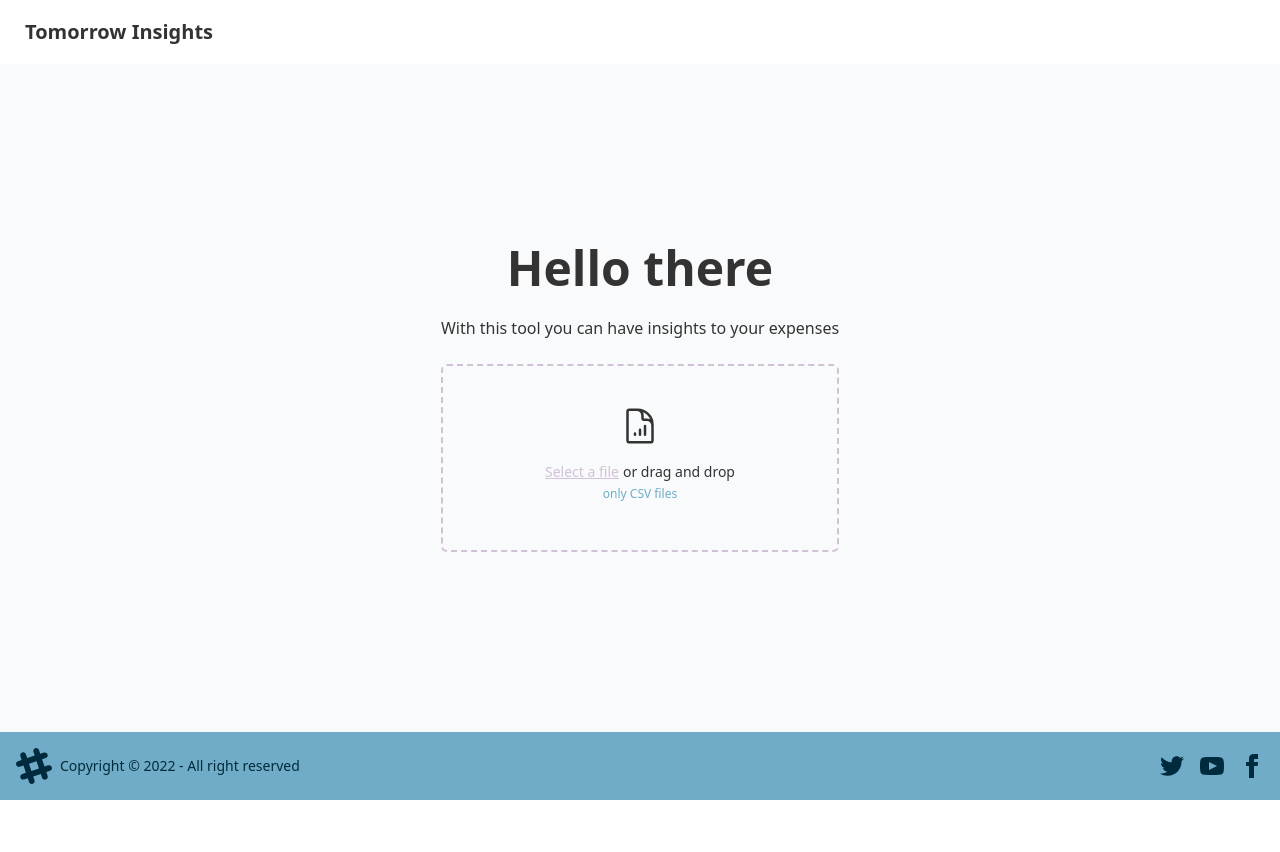
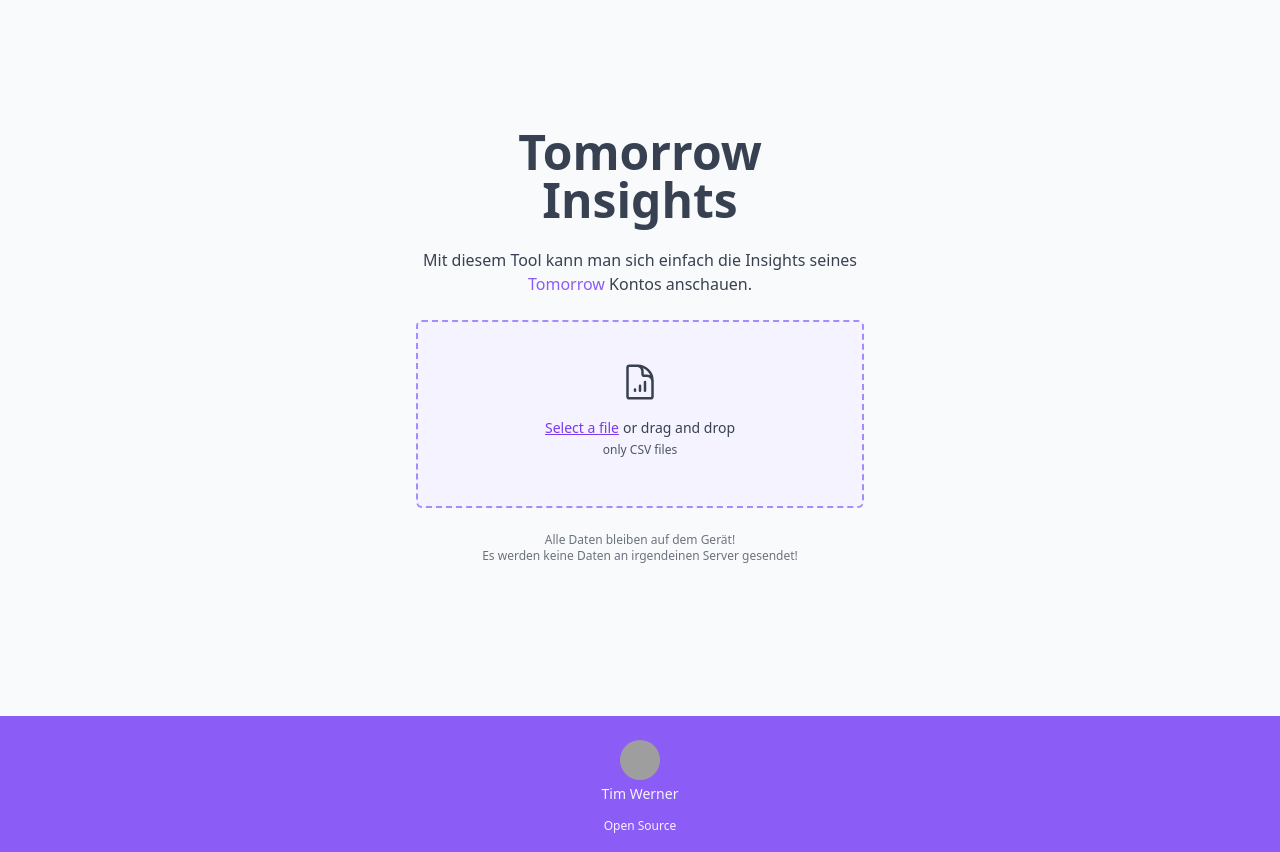
Before and after one commit to tmwrnr/tomorrow-insights, a Next.js app: page / in a window 1280 px wide. Before the commit the page ends 800 px from the top, so only its background shows below. Built offline with nearby package versions, Linux system fonts and the light colour scheme; grey boxes are pictures that could not be loaded.

Commit message:
Add startpage

```diff
--- a/components/file-fropzone.tsx
+++ b/components/FileDropzone.tsx
@@ -17,8 +17,8 @@
       {...getRootProps()}
       className={clsx(
         {
-          "border-primary-focus bg-primary": isDragActive,
-          "border-primary": !isDragActive,
+          "border-violet-400 bg-violet-200": isDragActive,
+          "border-violet-400 bg-violet-50": !isDragActive,
         },
         "flex justify-center rounded-md border-2 border-dashed px-6 pt-10 pb-12"
       )}
@@ -29,15 +29,15 @@
         <div className=" flex text-sm">
           <span
             className={clsx("link", {
-              "text-primary": !isDragActive,
-              "text-primary-content": isDragActive,
+              "text-violet-600": !isDragActive,
+              "text-violet-500": isDragActive,
             })}
           >
             Select a file
           </span>
           <p className="pl-1">or drag and drop</p>
         </div>
-        <p className="text-xs text-neutral">only CSV files</p>
+        <p className="text-xs text-gray-600">only CSV files</p>
       </div>
     </div>
   );
--- a/next.config.js
+++ b/next.config.js
@@ -2,6 +2,9 @@
 const nextConfig = {
   reactStrictMode: true,
   swcMinify: true,
+  images: {
+    domains: ["avatars.githubusercontent.com"],
+  },
 };
 
 module.exports = nextConfig;
--- a/pages/index.tsx
+++ b/pages/index.tsx
@@ -1,7 +1,8 @@
 import type { NextPage } from "next";
+import Image from "next/image";
 import { useCallback } from "react";
 
-import FileDropzone from "../components/file-fropzone";
+import FileDropzone from "../components/FileDropzone";
 import { csvToJson } from "../lib/csvToJson";
 import { Transaction } from "../types/tomorrow";
 
@@ -10,79 +11,64 @@
     const convertedFiles = await Promise.all(
       acceptedFiles.map(csvToJson<Transaction>)
     );
-    console.log({ convertedFiles });
+    // TODO validate schema
+    // TODO save in state
   }, []);
 
   return (
-    <div className="flex min-h-screen flex-col">
-      <header className="">
-        <div className="navbar bg-base-100">
-          <a className="btn btn-ghost text-xl normal-case">Tomorrow Insights</a>
-        </div>
-      </header>
-      <main className="flex grow">
-        <div className=" hero grow bg-base-200 py-32">
-          <div className="hero-content text-center">
-            <div className="max-w-md">
-              <h1 className="text-5xl font-bold">Hello there</h1>
-              <p className="py-6">
-                With this tool you can have insights to your expenses
-              </p>
-              <form>
-                <FileDropzone onDrop={onDrop} />
-              </form>
-            </div>
+    <div className="flex min-h-screen flex-col bg-gray-50 text-gray-700">
+      <main className="flex grow flex-col ">
+        <div className=" container mx-auto flex grow flex-col items-center justify-center  py-32">
+          <div className="max-w-md text-center">
+            <h1 className="text-5xl font-bold">Tomorrow Insights</h1>
+            <p className="py-6">
+              Mit diesem Tool kann man sich einfach die Insights seines{" "}
+              <a
+                href="https://www.tomorrow.one/"
+                target="_blank"
+                rel="noreferrer"
+                className="text-violet-500 hover:underline"
+              >
+                Tomorrow
+              </a>{" "}
+              Kontos anschauen.
+            </p>
+
+            <FileDropzone onDrop={onDrop} />
+            <p className="py-6 text-xs text-gray-500">
+              Alle Daten bleiben auf dem Gerät! <br />
+              Es werden keine Daten an irgendeinen Server gesendet!
+            </p>
           </div>
         </div>
       </main>
-      <footer className="footer items-center bg-neutral p-4 text-neutral-content">
-        <div className="grid-flow-col items-center">
-          <svg
-            width="36"
-            height="36"
-            viewBox="0 0 24 24"
-            xmlns="http://www.w3.org/2000/svg"
-            fillRule="evenodd"
-            clipRule="evenodd"
-            className="fill-current"
+      <footer className=" bg-violet-500 p-4 text-violet-50">
+        <div className="flex justify-center">
+          <a
+            href="https://github.com/tmwr"
+            target="_blank"
+            rel="noreferrer"
+            className="flex flex-col items-center rounded-lg p-2 hover:bg-violet-400 hover:text-white"
           >
-            <path d="M22.672 15.226l-2.432.811.841 2.515c.33 1.019-.209 2.127-1.23 2.456-1.15.325-2.148-.321-2.463-1.226l-.84-2.518-5.013 1.677.84 2.517c.391 1.203-.434 2.542-1.831 2.542-.88 0-1.601-.564-1.86-1.314l-.842-2.516-2.431.809c-1.135.328-2.145-.317-2.463-1.229-.329-1.018.211-2.127 1.231-2.456l2.432-.809-1.621-4.823-2.432.808c-1.355.384-2.558-.59-2.558-1.839 0-.817.509-1.582 1.327-1.846l2.433-.809-.842-2.515c-.33-1.02.211-2.129 1.232-2.458 1.02-.329 2.13.209 2.461 1.229l.842 2.515 5.011-1.677-.839-2.517c-.403-1.238.484-2.553 1.843-2.553.819 0 1.585.509 1.85 1.326l.841 2.517 2.431-.81c1.02-.33 2.131.211 2.461 1.229.332 1.018-.21 2.126-1.23 2.456l-2.433.809 1.622 4.823 2.433-.809c1.242-.401 2.557.484 2.557 1.838 0 .819-.51 1.583-1.328 1.847m-8.992-6.428l-5.01 1.675 1.619 4.828 5.011-1.674-1.62-4.829z"></path>
-          </svg>
-          <p>Copyright © 2022 - All right reserved</p>
+            <Image
+              layout="fixed"
+              src="https://avatars.githubusercontent.com/u/39673874?s=40&v=4"
+              alt="Profile image"
+              width="40px"
+              height="40px"
+              className="h-10 w-10 rounded-full"
+            />
+            <span className="mt-1 text-sm">Tim Werner</span>
+          </a>
         </div>
-        <div className="grid-flow-col gap-4 md:place-self-center md:justify-self-end">
-          <a>
-            <svg
-              xmlns="http://www.w3.org/2000/svg"
-              width="24"
-              height="24"
-              viewBox="0 0 24 24"
-              className="fill-current"
-            >
-              <path d="M24 4.557c-.883.392-1.832.656-2.828.775 1.017-.609 1.798-1.574 2.165-2.724-.951.564-2.005.974-3.127 1.195-.897-.957-2.178-1.555-3.594-1.555-3.179 0-5.515 2.966-4.797 6.045-4.091-.205-7.719-2.165-10.148-5.144-1.29 2.213-.669 5.108 1.523 6.574-.806-.026-1.566-.247-2.229-.616-.054 2.281 1.581 4.415 3.949 4.89-.693.188-1.452.232-2.224.084.626 1.956 2.444 3.379 4.6 3.419-2.07 1.623-4.678 2.348-7.29 2.04 2.179 1.397 4.768 2.212 7.548 2.212 9.142 0 14.307-7.721 13.995-14.646.962-.695 1.797-1.562 2.457-2.549z"></path>
-            </svg>
-          </a>
-          <a>
-            <svg
-              xmlns="http://www.w3.org/2000/svg"
-              width="24"
-              height="24"
-              viewBox="0 0 24 24"
-              className="fill-current"
-            >
-              <path d="M19.615 3.184c-3.604-.246-11.631-.245-15.23 0-3.897.266-4.356 2.62-4.385 8.816.029 6.185.484 8.549 4.385 8.816 3.6.245 11.626.246 15.23 0 3.897-.266 4.356-2.62 4.385-8.816-.029-6.185-.484-8.549-4.385-8.816zm-10.615 12.816v-8l8 3.993-8 4.007z"></path>
-            </svg>
-          </a>
-          <a>
-            <svg
-              xmlns="http://www.w3.org/2000/svg"
-              width="24"
-              height="24"
-              viewBox="0 0 24 24"
-              className="fill-current"
-            >
-              <path d="M9 8h-3v4h3v12h5v-12h3.642l.358-4h-4v-1.667c0-.955.192-1.333 1.115-1.333h2.885v-5h-3.808c-3.596 0-5.192 1.583-5.192 4.615v3.385z"></path>
-            </svg>
+        <div className="text-center">
+          <a
+            href="https://github.com/tmwrnr/tomorrow-insights"
+            target="_blank"
+            rel="noreferrer"
+            className="text-xs hover:text-white hover:underline"
+          >
+            Open Source
           </a>
         </div>
       </footer>
```
